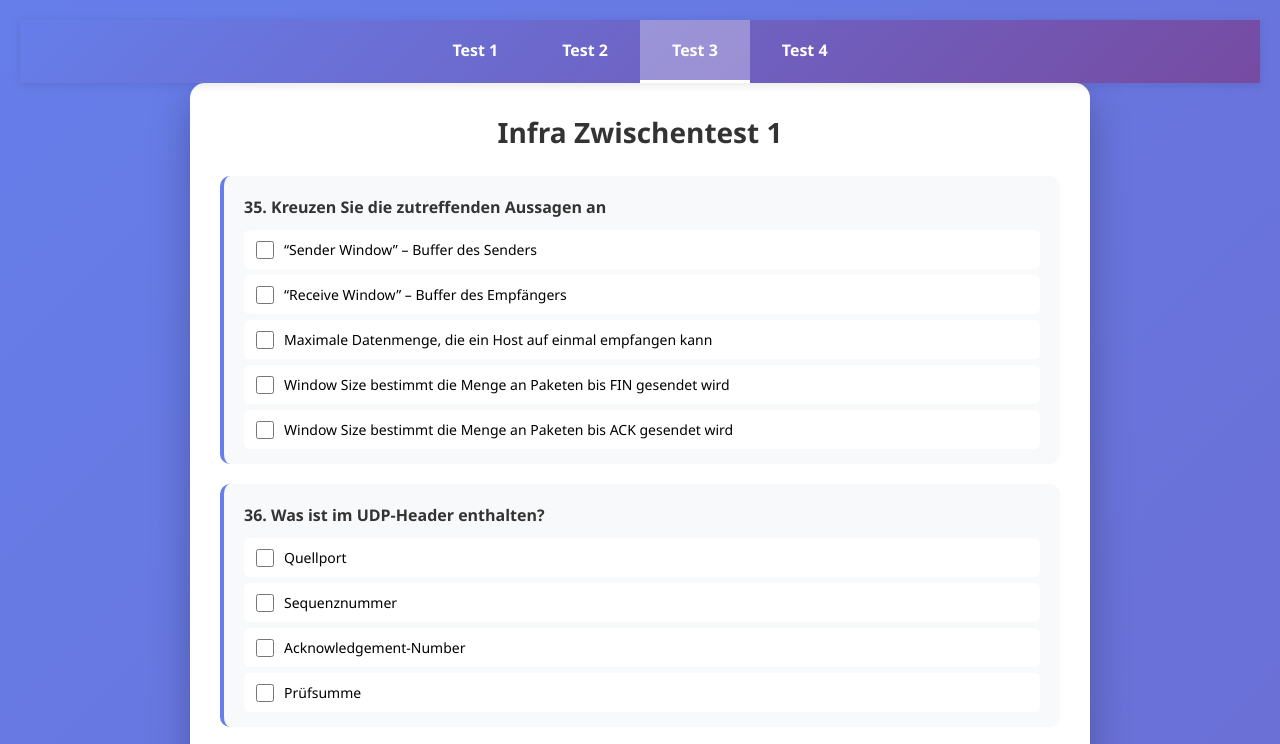
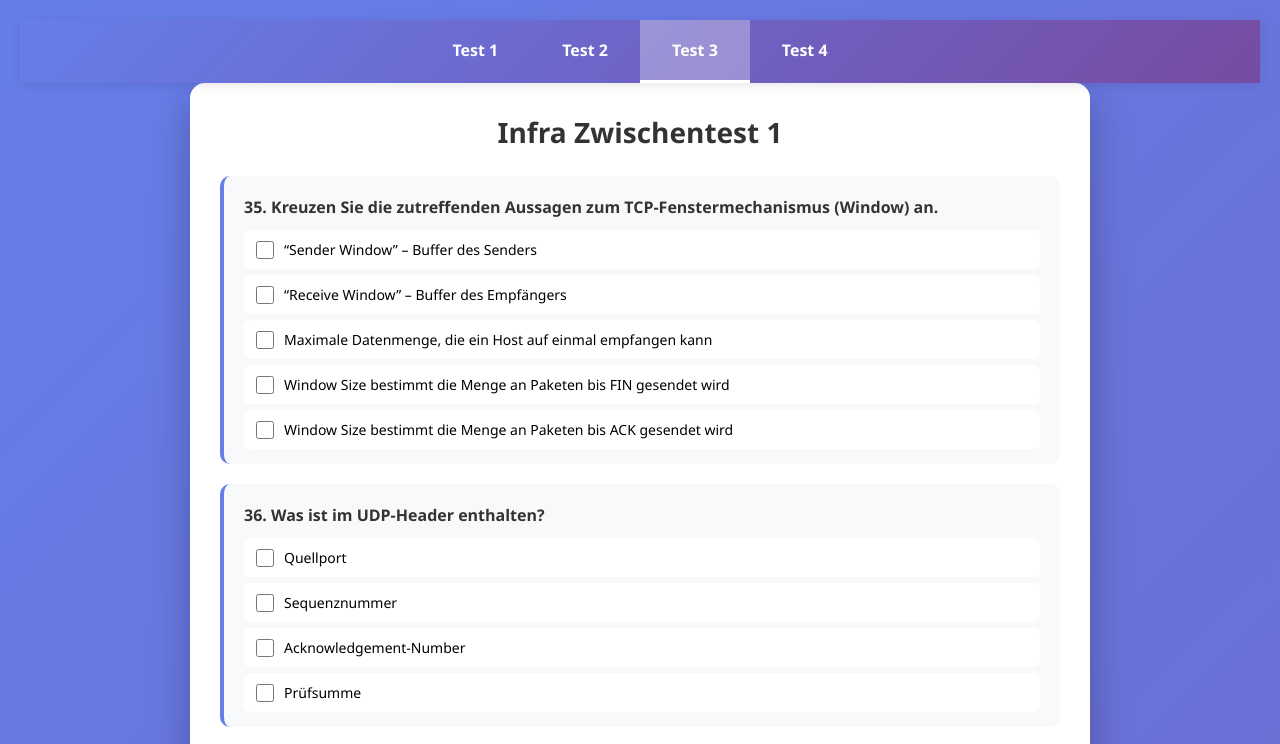
Before and after one commit to Supjan9/INF_Test_1, a plain HTML site: page test3.html in a window 1280 px wide. Shown: the top 744 px of the page. Drawn offline with Linux system fonts and the light colour scheme.

Commit message:
fix question 35

```diff
--- a/test3.html
+++ b/test3.html
@@ -25,7 +25,7 @@
 
         <div id="quiz">
             <div class="question">
-                <h3>35. Kreuzen Sie die zutreffenden Aussagen an</h3>
+                <h3>35. Kreuzen Sie die zutreffenden Aussagen zum TCP-Fenstermechanismus (Window) an.</h3>
                 <div class="options">
                     <div class="option">
                         <input type="checkbox" id="q35a1" data-correct="false">
```
